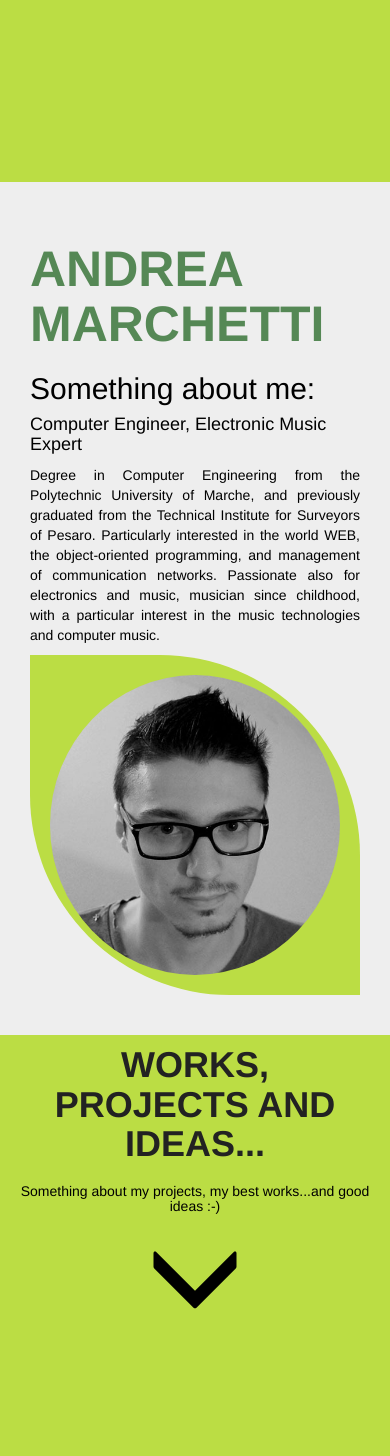
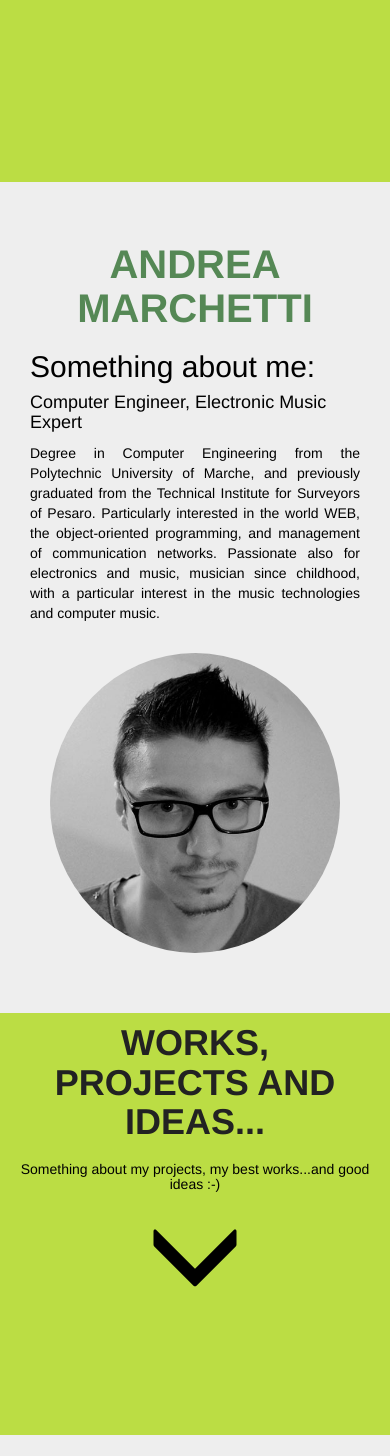
Before and after one commit to AndreaM19/AndreaM19.github.io, a PHP site: page / in a window 390 px wide. Shown: the part 662-2118 px from the top of the page. Run offline with PHP 8.4, Linux system fonts and the light colour scheme; some libraries are stand-ins or nearby versions.

Commit message:
Correzioni alla visualizzazione del sito web

```diff
--- a/css/style/style.css
+++ b/css/style/style.css
@@ -102,6 +102,18 @@ a span.go-black{
 	margin:0 auto;
 }
 
+@media (max-width:1199px){
+	.profile-image-container{
+		border-radius:0px 150px 0px 150px;
+	}
+}
+
+@media (max-width:991px){
+	.profile-image-container{
+		background-color:transparent;
+	}
+}
+
 .footer{
 	width: 100%;
 	min-height: 70px;
@@ -124,6 +136,19 @@ h1.name{
 	font-weight:bolder;
 }
 
+@media (max-width:991px){
+	h1.name{
+		text-align:center;
+		font-size:100px;
+	}
+}
+
+@media (max-width:650px){
+	h1.name{
+		font-size:70px;
+	}
+}
+
 @media (max-width:600px){
 	h1.name{
 		font-size:65px;
@@ -133,6 +158,12 @@ h1.name{
 @media (max-width:500px){
 	h1.name{
 		font-size:50px;
+	}
+}
+
+@media (max-width:400px){
+	h1.name{
+		font-size:40px;
 	}
 }
 
--- a/index.html
+++ b/index.html
@@ -89,16 +89,17 @@
                         <br>
                         <div class="col-md-12 box">
                             <div class="col-md-3 text-center">
-                                <img src="projects/web/spiaggiadeifiori.jpg" class="img-responsive img-thumbnail" title="SpiaggiaDeiFiori.it" alt="SpiaggiaDeiFiori.it">
+                                <a href="http://www.spiaggiadeifiori.it" target="_blank" title="SpiaggiaDeiFiori.it"><img src="projects/web/spiaggiadeifiori.jpg" class="img-responsive img-thumbnail" title="SpiaggiaDeiFiori.it" alt="SpiaggiaDeiFiori.it"></a>
                             </div>
                             <div class="col-md-9">
                                 <h4>SpiaggiaDeiFiori.it <a href="http://www.spiaggiadeifiori.it" target="_blank" title="SpiaggiaDeiFiori.it">http://www.spiaggiadeifiori.it</a></h4>
                                 <p>Complete development of the project, from web design to visual design</p>
                             </div>
                         </div>
+
                         <div class="col-md-12 box">
                             <div class="col-md-3 text-center">
-                                <img src="projects/web/presepetrebbiantico.jpg" class="img-responsive img-thumbnail" title="Presepe Di Trebbiantico" alt="Presepe Di Trebbiantico">
+                                <a href="http://www.presepetrebb.altervista.org" target="_blank" title="Presepe Di Trebbiantico"><img src="projects/web/presepetrebbiantico.jpg" class="img-responsive img-thumbnail" title="Presepe Di Trebbiantico" alt="Presepe Di Trebbiantico"></a>
                             </div>
 
                             <div class="col-md-9">
@@ -106,9 +107,10 @@
                                 <p>Complete development of the project, from web design, visual design, to the definition of the back-end data</p>
                             </div>
                         </div>
+
                         <div class="col-md-12 box">
                             <div class="col-md-3 text-center">
-                                <img src="projects/web/knowledgeroom.jpg" class="img-responsive img-thumbnail">
+                                <a href="http://www.knowledgeroom.altervista.org" target="_blank"><img src="projects/web/knowledgeroom.jpg" class="img-responsive img-thumbnail"></a>
                             </div>
 
                             <div class="col-md-9">
```
